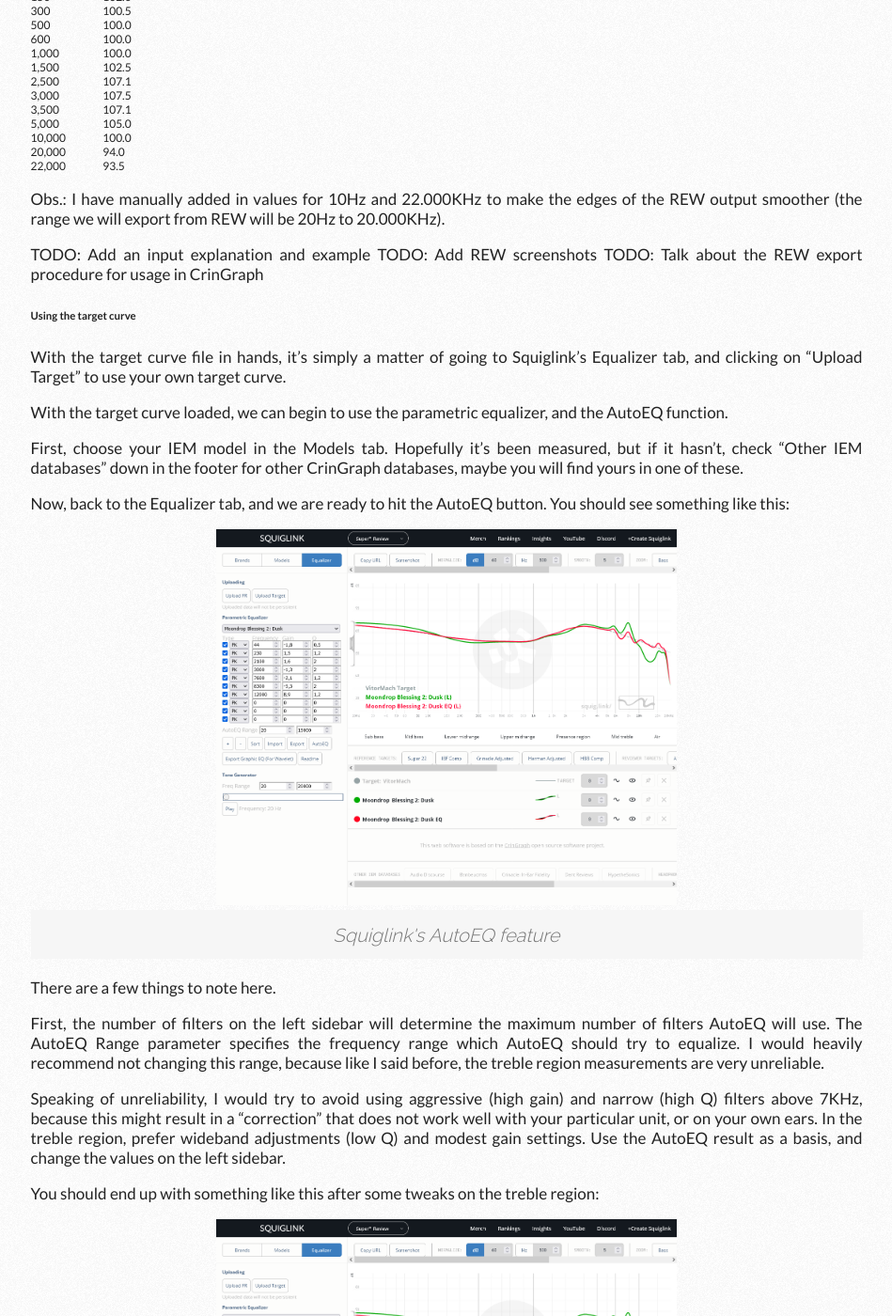
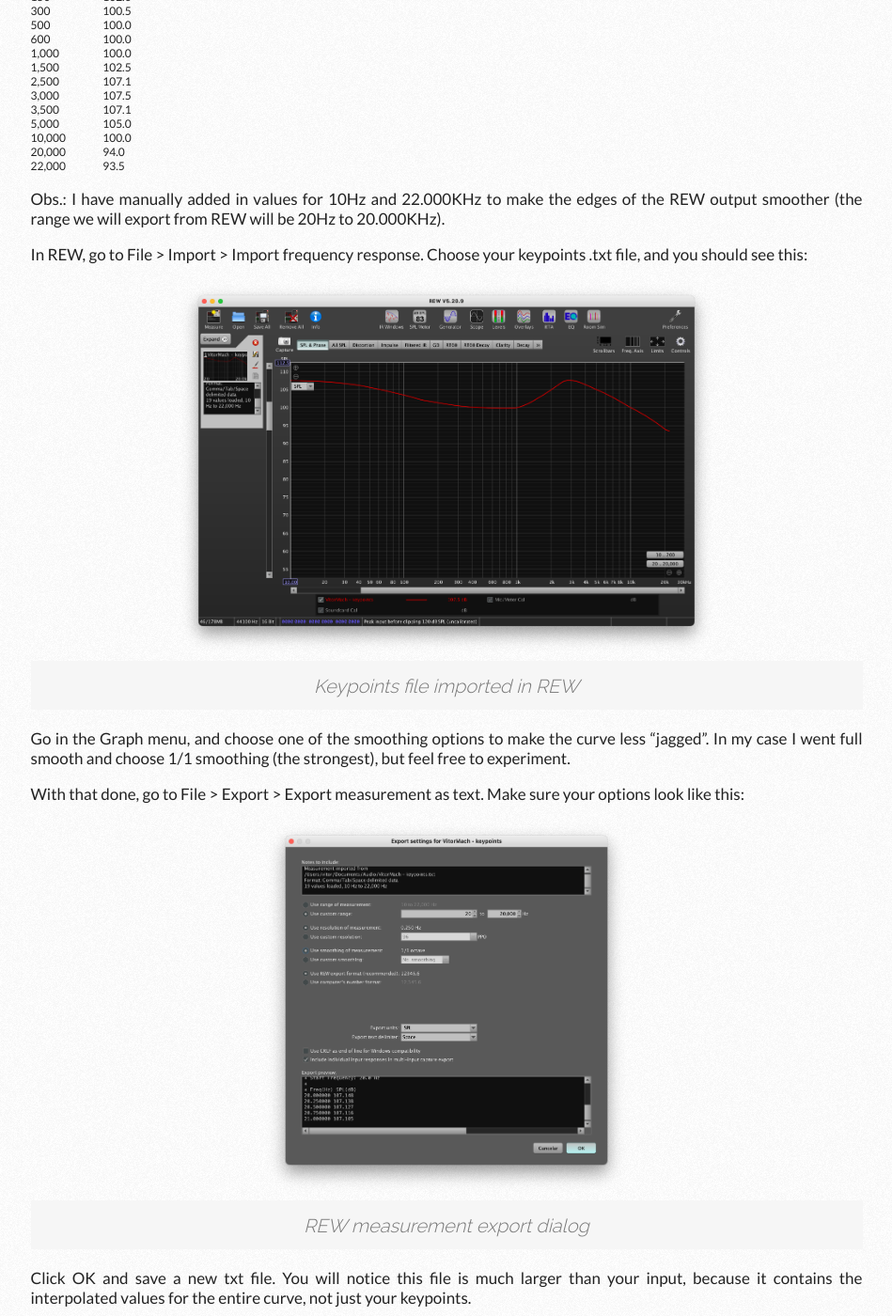
Before and after one commit to vittau/blog, a Jekyll site: the page built from _posts/2022-10-08-iem-equalization-extravaganza.markdown, in a window 1280 px wide and 1400 px high, scrolled down 7228 px. Shown: the whole window at 94% size, without its empty margins (165-1114 px from the left). Built offline with Jekyll 4.4.1, drawn with Linux system fonts in a browser that asks for light colours; nearby versions of some CDN libraries; comment, search, counter and statistics services are not loaded; a style sheet for code colours, icons or effects is not loaded.

Commit message:
wip: add rew section

```diff
--- a/_posts/2022-10-08-iem-equalization-extravaganza.markdown
+++ b/_posts/2022-10-08-iem-equalization-extravaganza.markdown
@@ -266,9 +266,24 @@
 
 Obs.: I have manually added in values for 10Hz and 22.000KHz to make the edges of the REW output smoother (the range we will export from REW will be 20Hz to 20.000KHz).
 
-TODO: Add an input explanation and example
-TODO: Add REW screenshots
-TODO: Talk about the REW export procedure for usage in CrinGraph
+In REW, go to File > Import > Import frequency response. Choose your keypoints .txt file, and you should see this:
+
+
+<div class="post-image">
+    <a href="{{ site.baseurl }}/img/posts/rew-imported.png" target="_blank"><img src="{{ site.baseurl }}/img/posts/rew-imported.png"/></a>
+    <p class="post-image-caption">Keypoints file imported in REW</p>
+</div>
+
+Go in the Graph menu, and choose one of the smoothing options to make the curve less "jagged". In my case I went full smooth and choose 1/1 smoothing (the strongest), but feel free to experiment.
+
+With that done, go to File > Export > Export measurement as text. Make sure your options look like this:
+
+<div class="post-image">
+    <a href="{{ site.baseurl }}/img/posts/rew-export.png" target="_blank"><img src="{{ site.baseurl }}/img/posts/rew-export.png"/></a>
+    <p class="post-image-caption">REW measurement export dialog</p>
+</div>
+
+Click OK and save a new txt file. You will notice this file is much larger than your input, because it contains the interpolated values for the entire curve, not just your keypoints.
 
 <h6>Using the target curve</h6>
 
```
Also changed, not shown: img/posts/rew-export.png (added), img/posts/rew-imported.png (added).
